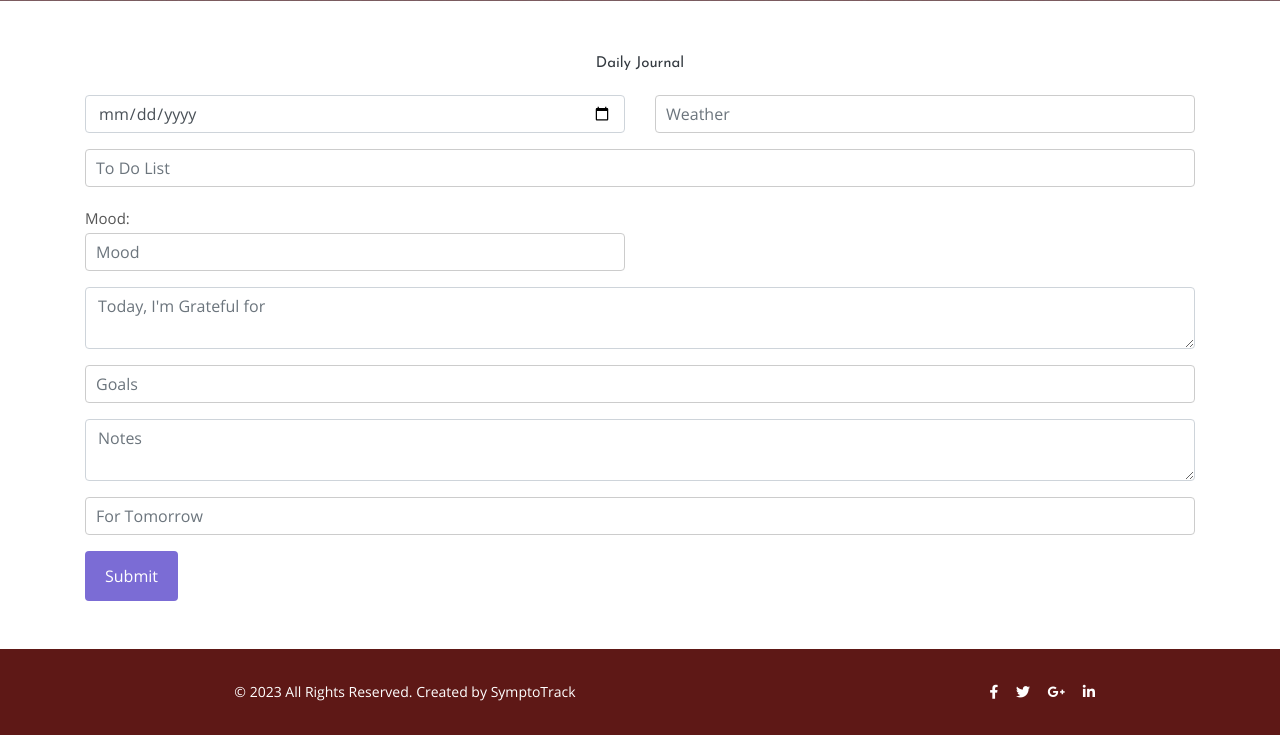
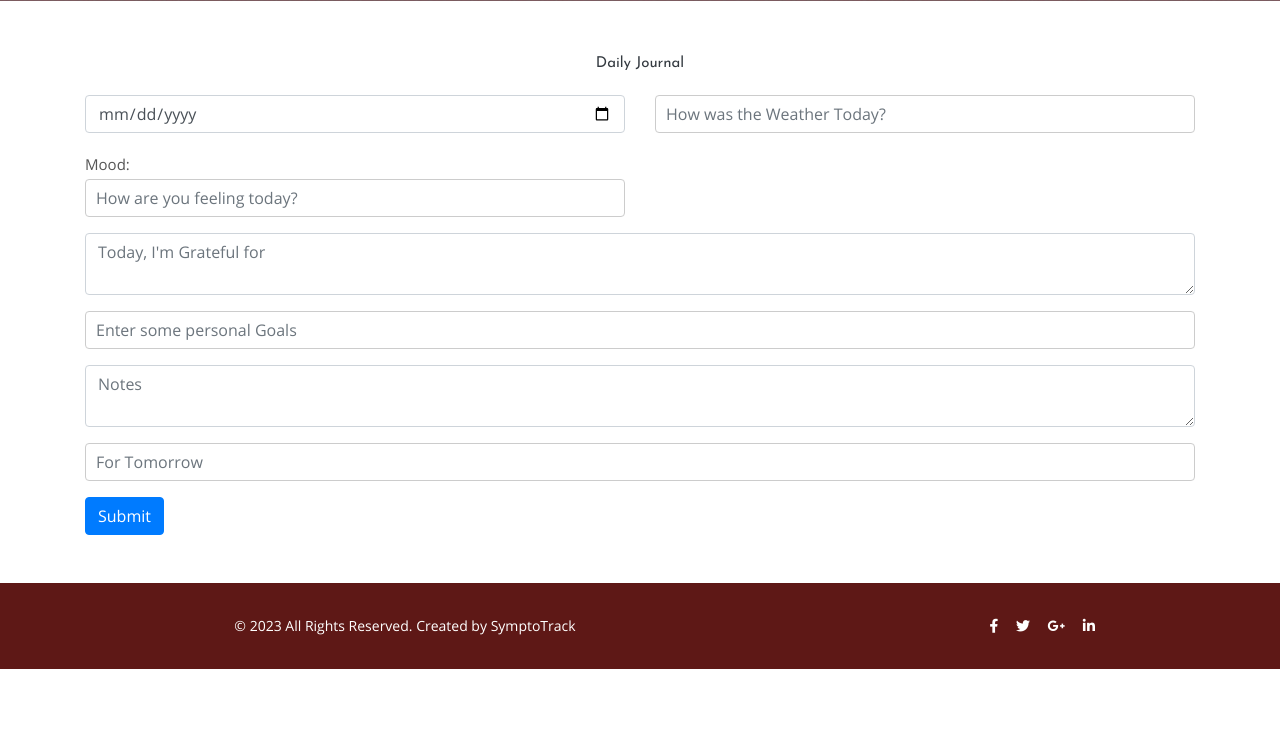
Before and after one commit to ladyOouf/SymptoTrack, a Flask app: template Sympto_track/templates/other html/Journal_input.html in a window 1280 px wide. Shown: the part 516-1251 px from the top of the page. After the commit the page ends 1185 px from the top, so only its background shows below. Run offline with Flask 3, Linux system fonts and the light colour scheme; the template is opened without the code that fills it, so the values that code supplies are empty; some libraries are stand-ins or nearby versions.

Commit message:
Update Journal_input.html

```diff
--- a/Sympto_track/templates/other html/Journal_input.html
+++ b/Sympto_track/templates/other html/Journal_input.html
@@ -2,7 +2,7 @@
 Description: This code is responsible for getting the user daily journal data
 Authors: Freshta Z
 Date Creation : October 28, 2023
-Date Revised: March 24, 2024
+Date Revised: April  7, 2024
 Preconditions: Empty Strings are not allowed.
 Postconditions: No return values.
 -->
@@ -13,85 +13,70 @@ Postconditions: No return values.
 
       <!-- The overall section for the journal part of the webpage -->
 <div class="container my-5">
-    <!-- Header for the journal section with centered text -->
+    <form name="journal_input" method="POST">
+
     <div class="header text-center">
-        <!-- The title of the journal section -->
         <h1 class="text-dark">Daily Journal</h1>
     </div>
 
     <!-- Row for input fields: Date and Weather -->
     <div class="row my-3">
-        <!-- Column for the date input -->
         <div class="col-md-6">
-            <!-- Input field for the date -->
-            <input type="date" class="form-control" placeholder="Date :">
+            <input type="date" class="form-control" placeholder="Date :" name="journal_date">
         </div>
-        <!-- Column for the weather input -->
         <div class="col-md-6">
-            <!-- Input field for the weather -->
-            <input type="text" class="form-control" placeholder="Weather">
+            <input type="text" class="form-control" placeholder="How was the Weather Today?" name="weather">
         </div>
     </div>
 
-    <!-- Row for the To Do List input field -->
+{#    <!-- Row for the To Do List input field -->
     <div class="row my-3">
         <!-- Full-width column for the To Do List input -->
         <div class="col-12">
             <!-- Input field for the To Do List -->
             <input type="text" class="form-control input-text" placeholder="To Do List">
         </div>
-    </div>
+    </div>#}
 
     <!-- Row for the Mood input field -->
     <div class="row my-3">
-        <!-- Column for the mood input -->
         <div class="col-md-6">
-            <!-- Label for the mood input -->
             Mood:
-            <!-- Input field for the mood -->
-            <input type="text" class="form-control input-text" placeholder="Mood">
+            <input type="text" class="form-control input-text" placeholder="How are you feeling today?" name="mood">
         </div>
 
     </div>
 
     <!-- Row for the Grateful input field -->
     <div class="row my-3">
-        <!-- Full-width column for the Grateful textarea -->
         <div class="col-12">
-            <!-- Textarea for what the user is grateful for -->
-            <textarea class="form-control input-textarea" placeholder="Today, I'm Grateful for"></textarea>
+            <textarea class="form-control input-textarea" placeholder="Today, I'm Grateful for" name="grateful"></textarea>
         </div>
     </div>
 
     <!-- Row for the Goals input field -->
     <div class="row my-3">
-        <!-- Full-width column for the Goals input -->
         <div class="col-12">
-            <!-- Input field for the Goals -->
-            <input type="text" class="form-control input-text" placeholder="Goals">
+            <input type="text" class="form-control input-text" placeholder="Enter some personal Goals" name="goals">
         </div>
     </div>
 
     <!-- Row for the Notes textarea -->
     <div class="row my-3">
-        <!-- Full-width column for the Notes textarea -->
         <div class="col-12">
-            <!-- Textarea for additional notes -->
-            <textarea class="form-control input-textarea" placeholder="Notes"></textarea>
+            <textarea class="form-control input-textarea" placeholder="Notes" name="notes"></textarea>
         </div>
     </div>
 
     <!-- Row for the For Tomorrow input field -->
     <div class="row my-3">
-        <!-- Full-width column for the For Tomorrow input -->
         <div class="col-12">
-            <!-- Input field for plans for tomorrow -->
-            <input type="text" class="form-control input-text" placeholder="For Tomorrow">
+            <input type="text" class="form-control input-text" placeholder="For Tomorrow" name="tomorrow">
         </div>
     </div>
     <!-- Button to submit the journal form, linking to the homepage -->
-    <!-- <a href="Journal.html" class="btn btn-primary">Submit</a> -->
-    <button type="submit">Submit</button>
+        <button type="submit" class="btn btn-primary">Submit</button>
+    </form>
 </div>
 
      {% endblock %}
```
